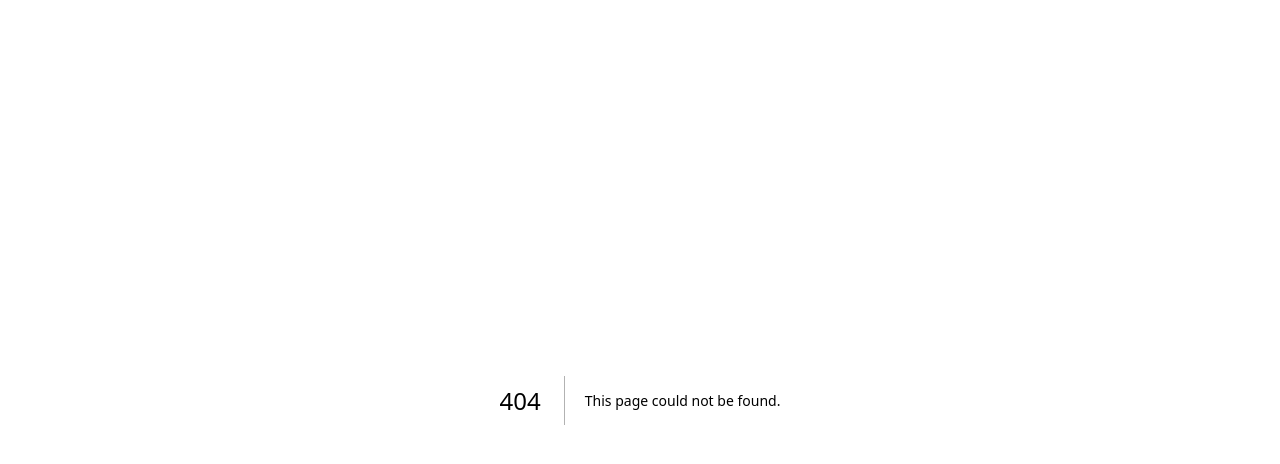
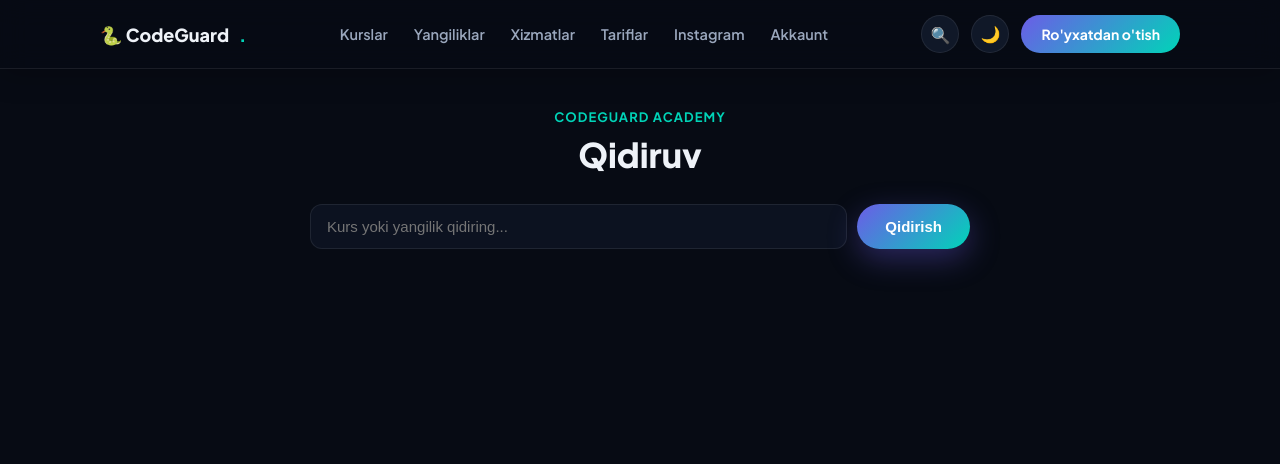
Before and after one commit to Jorabek5182008/-codeguard-academy, a Next.js app: page /search in a window 1280 px wide. Before the commit this address had no page. Shown: the top 464 px of the page. Built offline with nearby package versions, Linux system fonts and the light colour scheme.

Commit message:
4-bosqich: Qidiruv (kurslar va yangiliklar)

```diff
--- /dev/null
+++ b/app/api/search/route.js
@@ -0,0 +1,19 @@
+import { NextResponse } from 'next/server';
+import { COURSES } from '@/lib/courses';
+import { listNews } from '@/lib/db';
+
+export async function GET(req) {
+  const q = (req.nextUrl.searchParams.get('q') || '').trim().toLowerCase();
+  if (!q) return NextResponse.json({ courses: [], news: [] });
+
+  const courses = COURSES.filter(
+    (c) => c.title.toLowerCase().includes(q) || c.shortDesc.toLowerCase().includes(q)
+  );
+
+  const allNews = listNews(200);
+  const news = allNews.filter(
+    (n) => n.title.toLowerCase().includes(q) || n.body.toLowerCase().includes(q)
+  );
+
+  return NextResponse.json({ courses, news });
+}
--- /dev/null
+++ b/app/search/page.jsx
@@ -0,0 +1,110 @@
+'use client';
+
+import { useState, useEffect } from 'react';
+import SiteNav from '@/components/SiteNav';
+
+export default function SearchPage() {
+  const [q, setQ] = useState('');
+  const [results, setResults] = useState(null);
+  const [loading, setLoading] = useState(false);
+
+  // Preload from ?q= in the URL (e.g. coming from the navbar search box).
+  useEffect(() => {
+    try {
+      const params = new URLSearchParams(window.location.search);
+      const initial = params.get('q');
+      if (initial) {
+        setQ(initial);
+        runSearch(initial);
+      }
+    } catch {
+      // ignore
+    }
+    // eslint-disable-next-line react-hooks/exhaustive-deps
+  }, []);
+
+  async function runSearch(query) {
+    const term = (query ?? q).trim();
+    if (!term) {
+      setResults(null);
+      return;
+    }
+    setLoading(true);
+    try {
+      const res = await fetch(`/api/search?q=${encodeURIComponent(term)}`);
+      const data = await res.json();
+      setResults(data);
+    } finally {
+      setLoading(false);
+    }
+  }
+
+  function submit(e) {
+    e.preventDefault();
+    runSearch();
+  }
+
+  const hasResults = results && (results.courses.length > 0 || results.news.length > 0);
+  const noResults = results && !hasResults;
+
+  return (
+    <div className="page-shell">
+      <SiteNav />
+      <div className="container" style={{ maxWidth: 700, paddingTop: 40, paddingBottom: 80 }}>
+        <div className="section-head" style={{ marginBottom: 28 }}>
+          <div className="kicker">CodeGuard Academy</div>
+          <h2>Qidiruv</h2>
+        </div>
+
+        <form onSubmit={submit} style={{ display: 'flex', gap: 10, marginBottom: 32 }}>
+          <input
+            value={q}
+            onChange={(e) => setQ(e.target.value)}
+            placeholder="Kurs yoki yangilik qidiring..."
+            style={{
+              flex: 1, padding: '12px 16px', borderRadius: 12, border: '1px solid var(--border)',
+              background: 'var(--bg-alt)', color: 'var(--text)', fontSize: 15,
+            }}
+          />
+          <button className="btn btn-primary" disabled={loading}>
+            {loading ? '...' : 'Qidirish'}
+          </button>
+        </form>
+
+        {noResults && (
+          <p style={{ color: 'var(--muted)' }}>Hech narsa topilmadi. Boshqa so'z bilan urinib ko'ring.</p>
+        )}
+
+        {results?.courses?.length > 0 && (
+          <div style={{ marginBottom: 32 }}>
+            <h3 style={{ marginBottom: 14 }}>Kurslar</h3>
+            <div className="grid grid-3">
+              {results.courses.map((c) => (
+                <a className="card news-card" key={c.slug} href={`/courses/${c.slug}`}>
+                  <div className="icon">{c.icon}</div>
+                  <h3>{c.title}</h3>
+                  <p>{c.shortDesc}</p>
+                </a>
+              ))}
+            </div>
+          </div>
+        )}
+
+        {results?.news?.length > 0 && (
+          <div>
+            <h3 style={{ marginBottom: 14 }}>Yangiliklar</h3>
+            <div className="grid grid-3">
+              {results.news.map((n) => (
+                <a className="card news-card" key={n.id} href={`/news/${n.slug}`}>
+                  {n.cover_image && <img src={n.cover_image} alt="" className="news-card-cover" />}
+                  <h3>{n.title}</h3>
+                  <p>{n.body.slice(0, 90)}{n.body.length > 90 ? '...' : ''}</p>
+                </a>
+              ))}
+            </div>
+          </div>
+        )}
+      </div>
+    </div>
+  );
+}
--- a/components/SiteNav.jsx
+++ b/components/SiteNav.jsx
@@ -47,6 +47,7 @@ export default function SiteNav() {
             <a href="/account">Akkaunt</a>
           </div>
           <div style={{ display: 'flex', alignItems: 'center', gap: 12 }}>
+            <a href="/search" className="theme-toggle" aria-label="Qidiruv">🔍</a>
             <button className="theme-toggle" onClick={toggleTheme} aria-label="Rejimni almashtirish">
               {theme === 'dark' ? '☀️' : '🌙'}
             </button>
```
